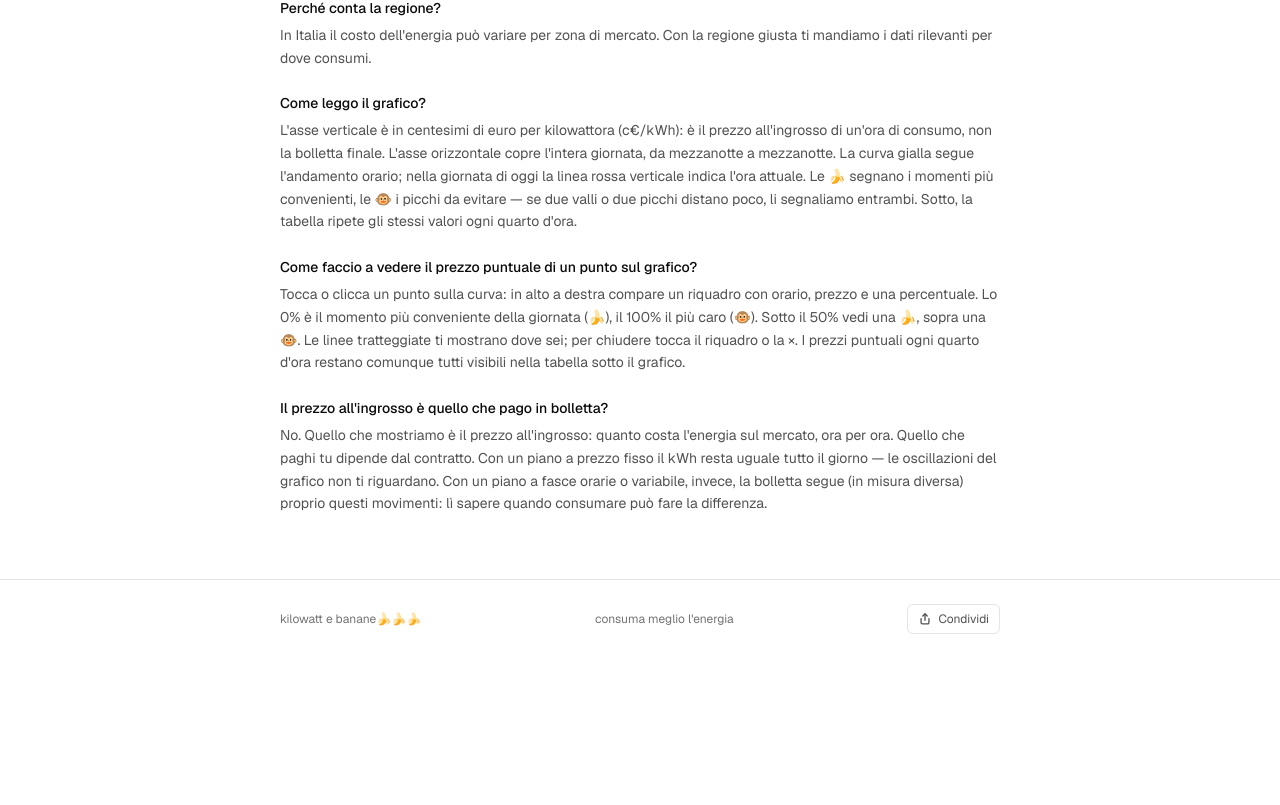
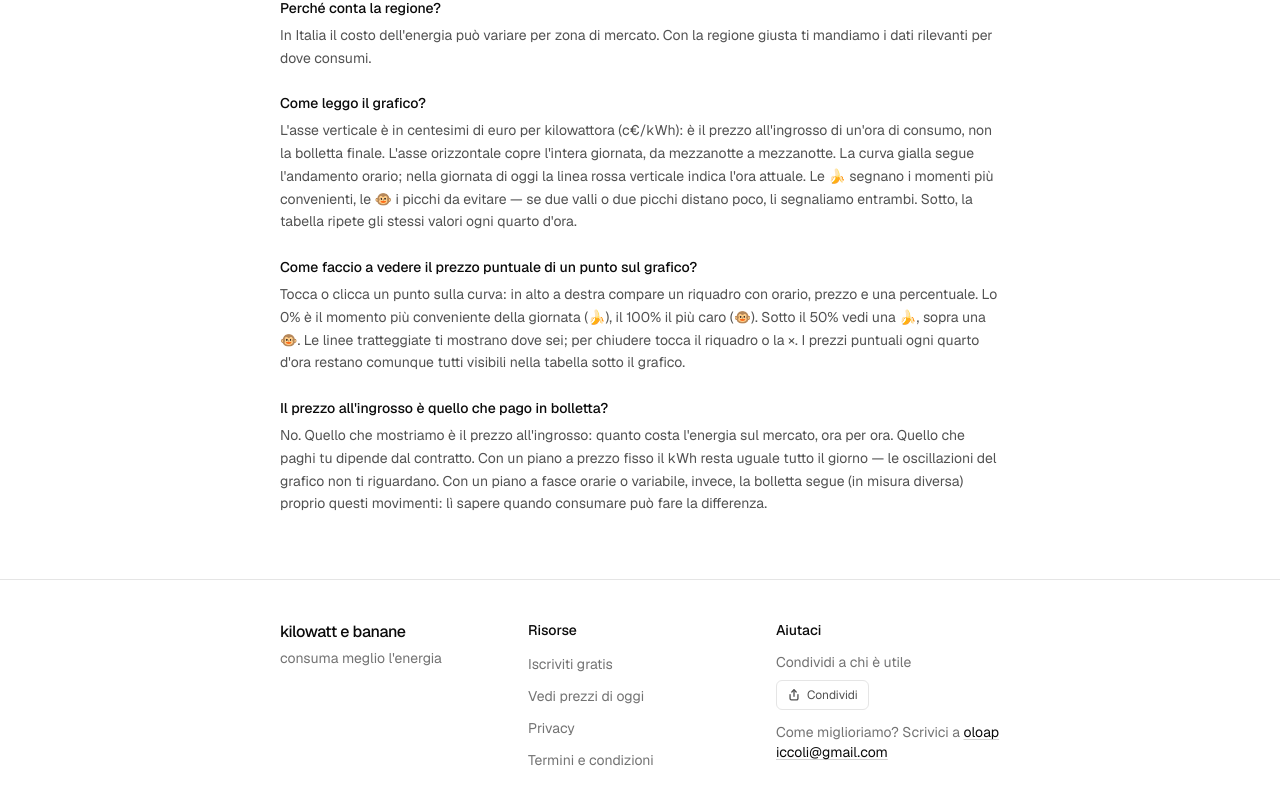
Before and after one commit to Poldin/kilowattebanane, a Next.js app: page / in a window 1280 px wide. Shown: the part 1547-2352 px from the top of the page. Before the commit the page ends 2205 px from the top, so only its background shows below. Built offline with nearby package versions, Linux system fonts and the light colour scheme; no server answers; the database is empty.

Commit message:
Enhance DailyInsight and Footer components with new event handling for today's prices. Implement useRef for selected date management in DailyInsight and add a button in Footer to trigger price updates. Update Header and SignupForm for improved user messaging and accessibility.

```diff
--- a/components/DailyInsight.tsx
+++ b/components/DailyInsight.tsx
@@ -3,6 +3,7 @@
 import {
   useEffect,
   useMemo,
+  useRef,
   useState,
   useTransition,
   type PointerEvent,
@@ -24,6 +25,7 @@ import {
   DEFAULT_REGION,
   PRICES_SECTION_ID,
   REGION_QUERY_PARAM,
+  SHOW_TODAY_PRICES_EVENT,
   pricesShareUrl,
   regionFromParam,
   zoneForRegion,
@@ -1298,6 +1300,23 @@ export function DailyInsight({
     persistRegionPref(next);
   }
 
+  const selectedDateRef = useRef(selectedDate);
+  selectedDateRef.current = selectedDate;
+
+  useEffect(() => {
+    function onShowTodayPrices() {
+      const today = romeToday();
+      if (selectedDateRef.current === today) return;
+      setIsRefreshing(true);
+      startTransition(() => setSelectedDate(today));
+    }
+
+    window.addEventListener(SHOW_TODAY_PRICES_EVENT, onShowTodayPrices);
+    return () => {
+      window.removeEventListener(SHOW_TODAY_PRICES_EVENT, onShowTodayPrices);
+    };
+  }, []);
+
   useEffect(() => {
     const search = new URLSearchParams(window.location.search);
     const fromUrl = regionFromParam(search.get(REGION_QUERY_PARAM) ?? undefined);
--- a/components/Footer.tsx
+++ b/components/Footer.tsx
@@ -1,23 +1,107 @@
 "use client";
 
+import Link from "next/link";
 import { ShareButton } from "@/components/ShareButton";
+import { useSignup } from "@/components/SignupForm";
+import { PRICES_SECTION_ID, SHOW_TODAY_PRICES_EVENT } from "@/lib/market-zones";
 
 const SHARE_TITLE = "kilowatt e banane🍌🍌🍌";
 const SHARE_TEXT =
   "Ricevi ogni giorno i prezzi dell'energia nella tua zona. Sai già al mattino quando conviene consumare. Gratis.";
 
+const itemClass =
+  "text-left text-sm text-neutral-500 transition-colors hover:text-foreground dark:text-neutral-400 dark:hover:text-neutral-200";
+
 export function Footer() {
+  const { openSignup } = useSignup();
+
+  function showTodayPrices() {
+    window.dispatchEvent(new Event(SHOW_TODAY_PRICES_EVENT));
+    document.getElementById(PRICES_SECTION_ID)?.scrollIntoView({
+      behavior: "smooth",
+    });
+  }
+
   return (
     <footer className="mt-auto border-t border-neutral-200 dark:border-neutral-800">
-      <div className="mx-auto flex w-full max-w-3xl items-center justify-between gap-3 px-1 py-6 text-xs text-neutral-500 sm:px-6">
-        <span>kilowatt e banane🍌🍌🍌</span>
-        <span className="hidden sm:inline">consuma meglio l&apos;energia</span>
+      <div className="mx-auto grid w-full max-w-3xl gap-8 px-1 py-8 sm:px-6 md:grid-cols-3 md:items-start md:gap-6 md:py-10">
+        <div>
+          <Link
+            href="/"
+            className="inline-block font-medium tracking-tight text-foreground text-sm sm:text-base"
+          >
+            kilowatt e banane
+          </Link>
+          <p className="mt-1 text-sm text-neutral-500 dark:text-neutral-400">
+            consuma meglio l&apos;energia
+          </p>
+        </div>
+
+        <nav aria-labelledby="footer-risorse">
+          <h2
+            id="footer-risorse"
+            className="text-sm font-medium text-foreground"
+          >
+            Risorse
+          </h2>
+          <ul className="mt-3 flex flex-col items-start gap-2">
+            <li>
+              <button type="button" onClick={openSignup} className={itemClass}>
+                Iscriviti gratis
+              </button>
+            </li>
+            <li>
+              <button
+                type="button"
+                onClick={showTodayPrices}
+                className={itemClass}
+              >
+                Vedi prezzi di oggi
+              </button>
+            </li>
+            <li>
+              <span className="text-sm text-neutral-500 dark:text-neutral-400">
+                Privacy
+              </span>
+            </li>
+            <li>
+              <span className="text-sm text-neutral-500 dark:text-neutral-400">
+                Termini e condizioni
+              </span>
+            </li>
+          </ul>
+        </nav>
+
+        <section aria-labelledby="footer-aiutaci">
+          <h2
+            id="footer-aiutaci"
+            className="text-sm font-medium text-foreground"
+          >
+            Aiutaci
+          </h2>
+          <ul className="mt-3 flex flex-col gap-3">
+            <li className="flex flex-wrap items-center gap-2">
+              <span className="text-sm text-neutral-500 dark:text-neutral-400">
+                Condividi a chi è utile
+              </span>
               <ShareButton
                 getUrl={() => new URL("/", window.location.origin).toString()}
                 title={SHARE_TITLE}
                 text={SHARE_TEXT}
                 ariaLabel="Condividi kilowatt e banane"
               />
+            </li>
+            <li className="text-sm text-neutral-500 dark:text-neutral-400">
+              Come miglioriamo? Scrivici a{" "}
+              <a
+                href="mailto:oloapiccoli@gmail.com"
+                className="break-all text-foreground underline decoration-neutral-300 underline-offset-2 transition-colors hover:decoration-neutral-500 dark:decoration-neutral-700 dark:hover:decoration-neutral-500"
+              >
+                oloapiccoli@gmail.com
+              </a>
+            </li>
+          </ul>
+        </section>
       </div>
     </footer>
   );
--- a/components/Header.tsx
+++ b/components/Header.tsx
@@ -48,7 +48,7 @@ export function Header() {
           onClick={openSignup}
           className="shrink-0 rounded-md border border-neutral-200 bg-transparent px-3 py-1.5 text-sm text-neutral-700 transition-colors hover:bg-neutral-100 dark:border-neutral-800 dark:text-neutral-300 dark:hover:bg-neutral-900"
         >
-          Iscriviti
+          Iscriviti gratis
         </button>
       </div>
     </header>
--- a/components/SignupForm.tsx
+++ b/components/SignupForm.tsx
@@ -38,7 +38,7 @@ export function useSignup() {
 
 export function SignupSlot() {
   return (
-    <div id="iscriviti" className="mx-auto mt-10 w-full max-w-md sm:mt-12">
+    <div id="iscriviti" className="mx-auto mt-10 w-full max-w-md scroll-mt-20 sm:mt-12">
       <SignupForm />
     </div>
   );
@@ -77,7 +77,7 @@ export function SignupForm() {
         id="signup-heading"
         className="text-base font-medium tracking-tight text-foreground sm:text-lg"
       >
-        Ricevi i prezzi dell'energia ogni giorno
+        Ricevi i prezzi dell'energia ogni giorno. Gratis.
       </h2>
       <p className="mt-1 text-sm text-neutral-500 dark:text-neutral-400">
         Scegli la tua regione e inserisci l&apos;email.
--- a/lib/market-zones.ts
+++ b/lib/market-zones.ts
@@ -59,6 +59,7 @@ export type ItalianRegion = keyof typeof REGION_TO_ZONE;
 export const ITALIAN_REGIONS = Object.keys(REGION_TO_ZONE) as ItalianRegion[];
 export const DEFAULT_REGION: ItalianRegion = "Lombardia";
 export const PRICES_SECTION_ID = "prezzi";
+export const SHOW_TODAY_PRICES_EVENT = "show-today-prices";
 export const REGION_QUERY_PARAM = "regione";
 export const DATE_QUERY_PARAM = "giorno";
 const DATE_PARAM_RE = /^\d{4}-\d{2}-\d{2}$/;
--- a/lib/use-synced-tick.ts
+++ b/lib/use-synced-tick.ts
@@ -4,12 +4,14 @@ import { useEffect, useState } from "react";
 
 /** Wall-clock tick so independent components stay in sync every `intervalMs`. */
 export function useSyncedTick(intervalMs = 10_000) {
-  const [tick, setTick] = useState(() => Math.floor(Date.now() / intervalMs));
+  // Stay on 0 until mount so SSR HTML matches the first client render.
+  const [tick, setTick] = useState(0);
 
   useEffect(() => {
     let intervalId: ReturnType<typeof setInterval> | undefined;
 
     const sync = () => setTick(Math.floor(Date.now() / intervalMs));
+    sync();
 
     const delay = intervalMs - (Date.now() % intervalMs);
     const timeoutId = setTimeout(() => {
```
Lines whose indentation alone changed are shown as unchanged.
